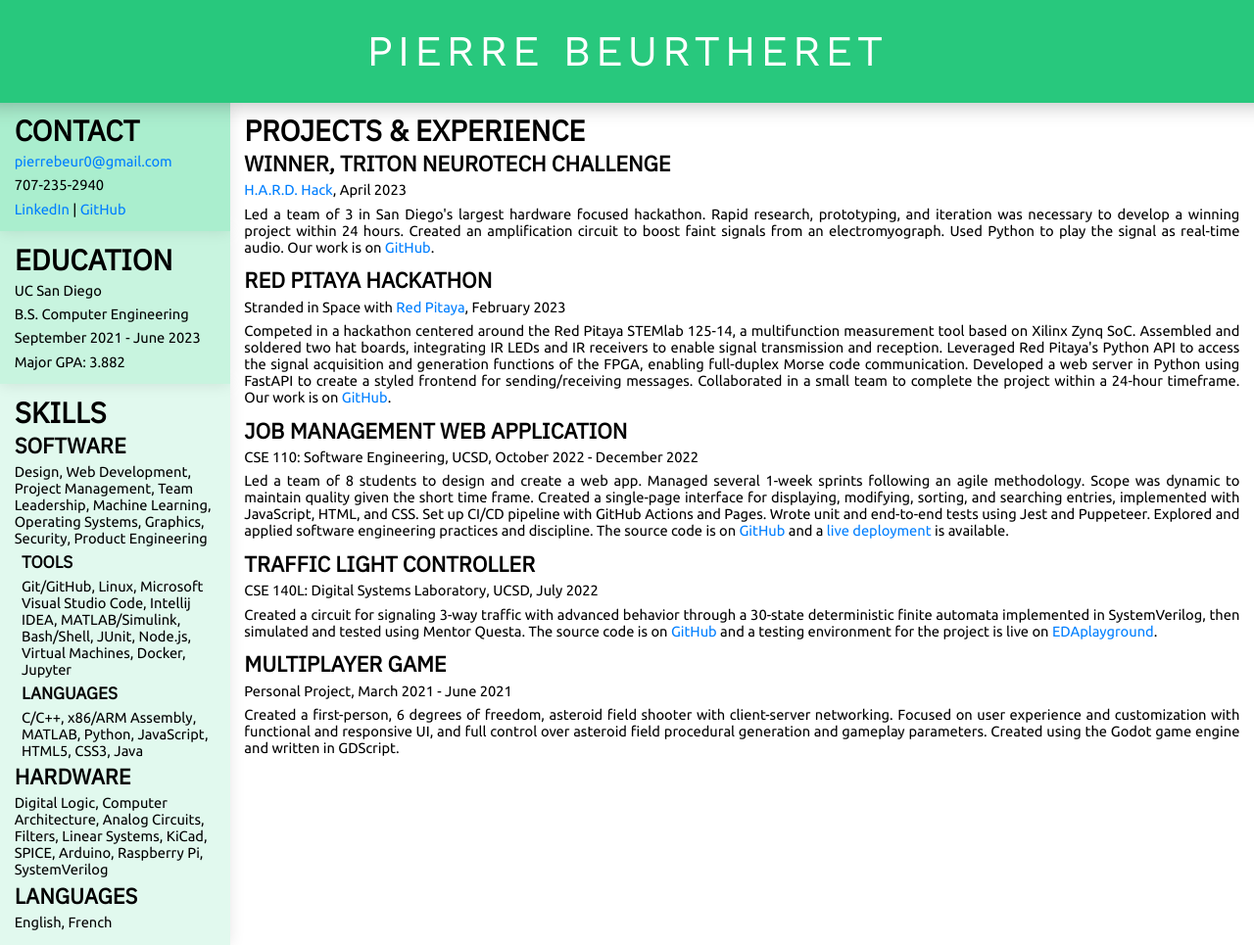
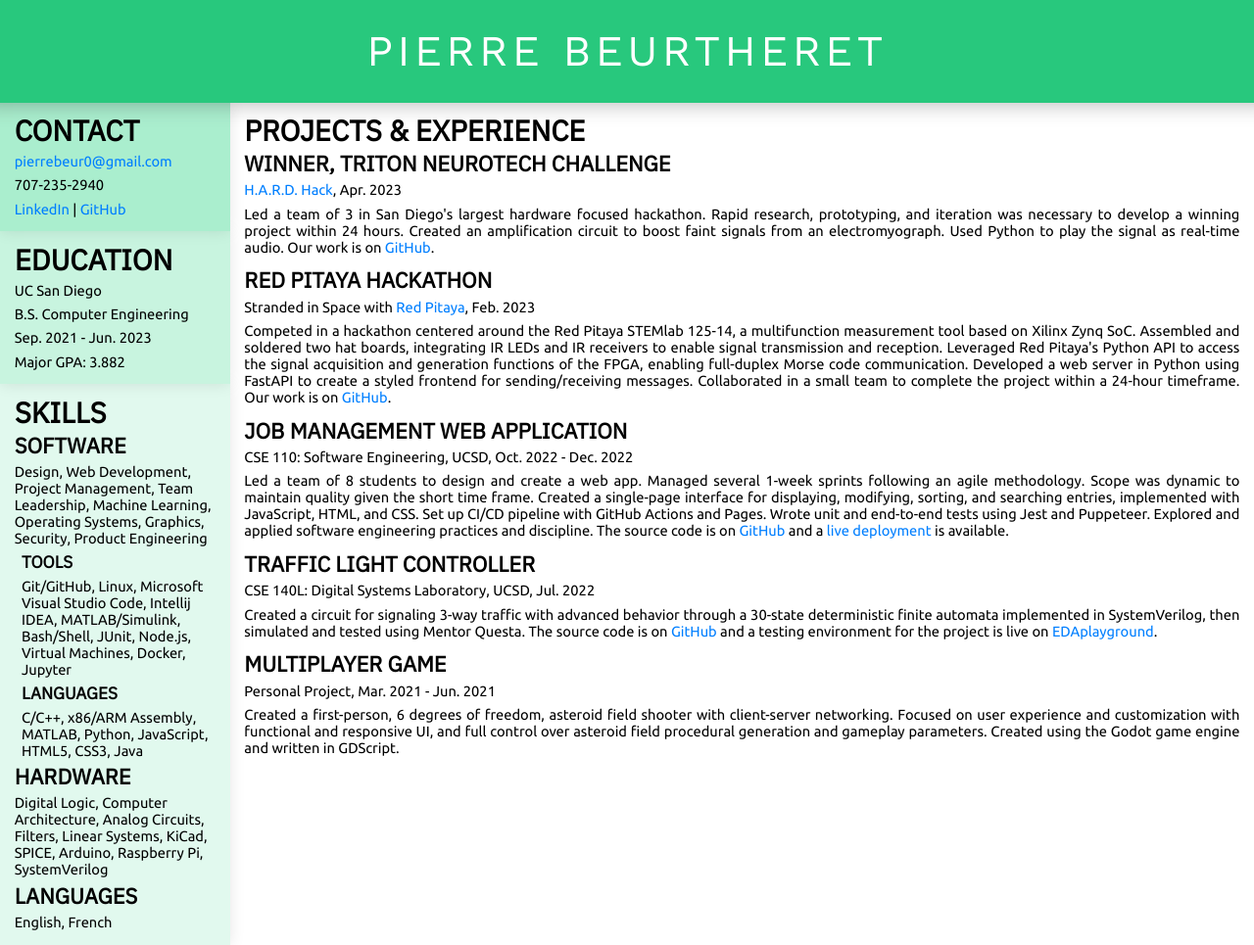
Before and after one commit to PierreBeur/resume, a plain HTML site: page index.html in a window 1280 px wide. Shown: the whole page at 98% size. Drawn offline with nearby package versions, Linux system fonts and the light colour scheme.

Commit message:
Abbreviate months

```diff
--- a/index.html
+++ b/index.html
@@ -32,7 +32,7 @@
           <h1>Education</h1>
           <p>UC San Diego</p>
           <p>B.S. Computer Engineering</p>
-          <p>September 2021 - June 2023</p>
+          <p>Sep. 2021 - Jun. 2023</p>
           <p>Major GPA: 3.882</p>
         </div>
         <div class="section" id="skills">
@@ -65,7 +65,7 @@
           <div class="section">
             <div class="section">
               <h2>Winner, Triton NeuroTech Challenge</h2>
-                <p><a href="https://hardhack.dev">H.A.R.D. Hack</a>, April 2023</p>
+                <p><a href="https://hardhack.dev">H.A.R.D. Hack</a>, Apr. 2023</p>
                 <p>Led a team of 3 in San Diego's largest hardware focused hackathon.
                   Rapid research, prototyping, and iteration was necessary to develop a winning project within 24 hours.
                   Created an amplification circuit to boost faint signals from an electromyograph.
@@ -74,7 +74,7 @@
             </div>
             <div class="section">
               <h2>Red Pitaya Hackathon</h2>
-                <p>Stranded in Space with <a href="https://redpitaya.com">Red Pitaya</a>, February 2023</p>
+                <p>Stranded in Space with <a href="https://redpitaya.com">Red Pitaya</a>, Feb. 2023</p>
                 <p>Competed in a hackathon centered around the Red Pitaya STEMlab 125-14,
                   a multifunction measurement tool based on Xilinx Zynq SoC.
                   Assembled and soldered two hat boards,
@@ -89,7 +89,7 @@
             </div>
             <div class="section">
               <h2>Job Management Web Application</h2>
-                <p>CSE 110: Software Engineering, UCSD, October 2022 - December 2022</p>
+                <p>CSE 110: Software Engineering, UCSD, Oct. 2022 - Dec. 2022</p>
                 <p>Led a team of 8 students to design and create a web app.
                   Managed several 1-week sprints following an agile methodology.
                   Scope was dynamic to maintain quality given the short time frame.
@@ -103,7 +103,7 @@
             </div>
             <div class="section">
               <h2>Traffic Light Controller</h2>
-                <p>CSE 140L: Digital Systems Laboratory, UCSD, July 2022</p>
+                <p>CSE 140L: Digital Systems Laboratory, UCSD, Jul. 2022</p>
                 <p>Created a circuit for signaling 3-way traffic with advanced behavior through a
                   30-state deterministic finite automata implemented in SystemVerilog,
                   then simulated and tested using Mentor Questa.
@@ -112,7 +112,7 @@
             </div>
             <div class="section">
               <h2>Multiplayer Game</h2>
-                <p>Personal Project, March 2021 - June 2021</p>
+                <p>Personal Project, Mar. 2021 - Jun. 2021</p>
                 <p>Created a first-person, 6 degrees of freedom, asteroid field shooter with client-server networking.
                   Focused on user experience and customization with functional and responsive UI,
                   and full control over asteroid field procedural generation and gameplay parameters.
```
